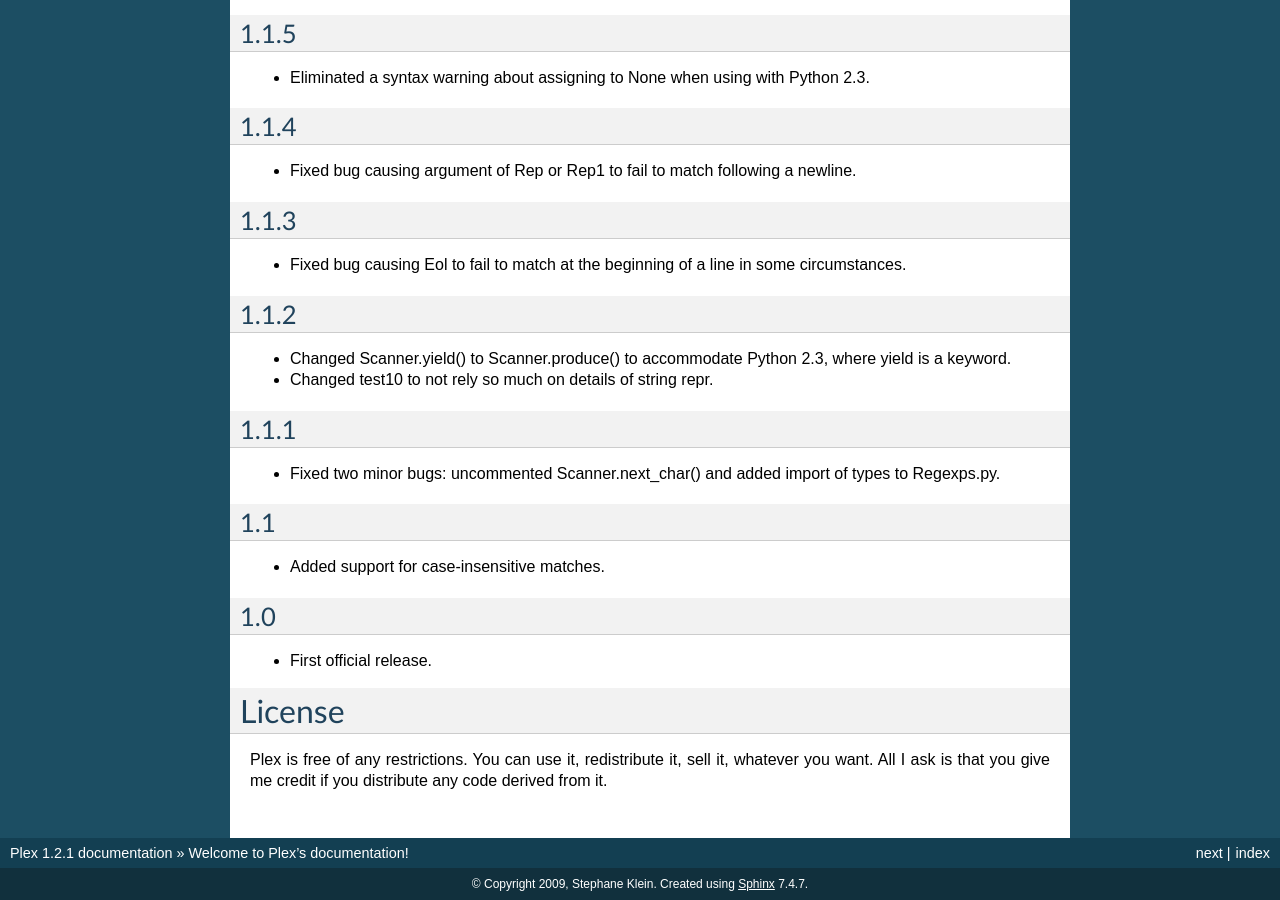
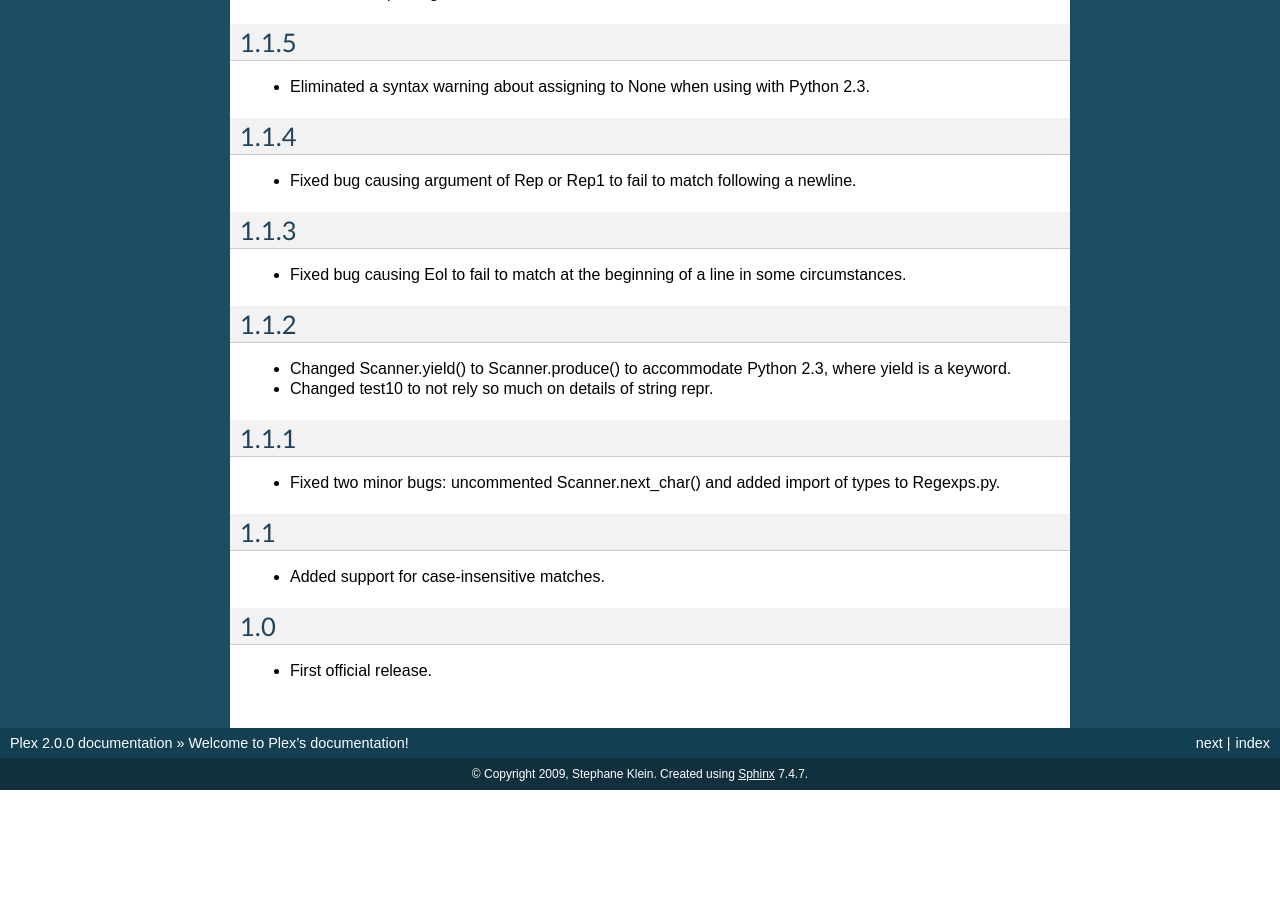
Before and after one commit to fredrikhl/python-plex, a Sphinx documentation site: the page built from docs/index.txt, in a window 1280 px wide and 900 px high, scrolled down 1585 px. Built offline with Sphinx 7.4.7, drawn with Linux system fonts in a browser that asks for light colours; after the commit the page ends 2375 px from its top, so only the background shows below that; some of the changed text lies outside the part shown.

Commit message:
Some package informations update...

```diff
--- a/CHANGES.txt
+++ b/CHANGES.txt
@@ -9,8 +9,8 @@
 * Convert tests to nose
 * Format the source code with PEP8 recommendations
 
-    * 4 spaces indentation
-    * convert package and modules names to lowers cases
+  * 4 spaces indentation
+  * convert package and modules names to lowers cases
 
 
 1.1.5
--- a/docs/conf.py
+++ b/docs/conf.py
@@ -45,9 +45,9 @@
 # built documents.
 #
 # The short X.Y version.
-version = '1.2.1'
+version = '2.0.0'
 # The full version, including alpha/beta/rc tags.
-release = '1.2.1'
+release = '2.0.0'
 
 # The language for content autogenerated by Sphinx. Refer to documentation
 # for a list of supported languages.
--- a/docs/index.txt
+++ b/docs/index.txt
@@ -54,18 +54,14 @@
 Contact
 =======
 
+Original author :
+
 | Greg Ewing <greg@cosc.canterbury.ac.nz>,
 | Computer Science Department,
 | University of Canterbury,
 | Christchurch,
 | New Zealand
 
+Maintainer : Stéphane Klein <stephane@harobed.org>
+
 .. include:: ../CHANGES.txt
-
-
-License
-=======
-
-Plex is free of any restrictions. You can use it, redistribute it, sell
-it, whatever you want. All I ask is that you give me credit if you
-distribute any code derived from it.
--- a/setup.cfg
+++ b/setup.cfg
@@ -6,3 +6,6 @@
 source-dir = docs/
 build-dir  = docs/_build
 all_files  = 1
+
+[upload_sphinx]
+upload-dir = docs/_build/html
--- a/setup.py
+++ b/setup.py
@@ -1,3 +1,4 @@
+# -*- coding: utf-8 -*-
 from setuptools import setup, find_packages
 import sys, os
 import re
@@ -22,8 +23,11 @@
       keywords='',
       author='Greg Ewing',
       author_email='greg@cosc.canterbury.ac.nz',
+      maintainer= 'Stephane Klein',
+      maintainer_email= 'stephane@harobed.org',
       url='http://www.cosc.canterbury.ac.nz/greg.ewing/python/Plex/',
-      license='',
+
+      license='LGPL',
       packages=find_packages('src'),
       package_dir = {'': 'src'},include_package_data=True,
       zip_safe=False,
```
Also changed, not shown: README.txt (+4 -8 lines), 1 other file.
